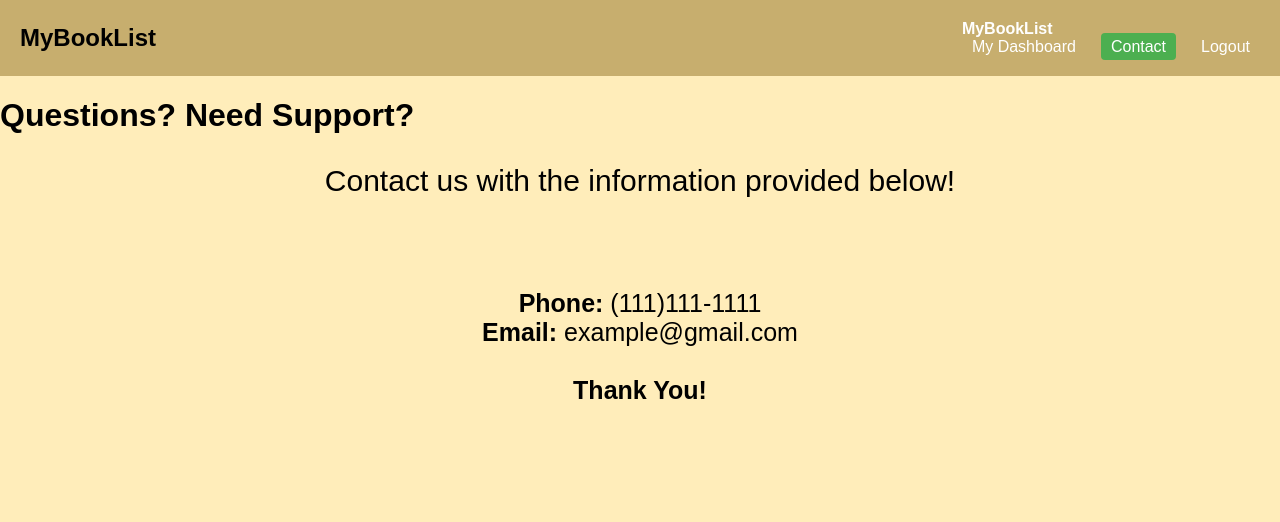
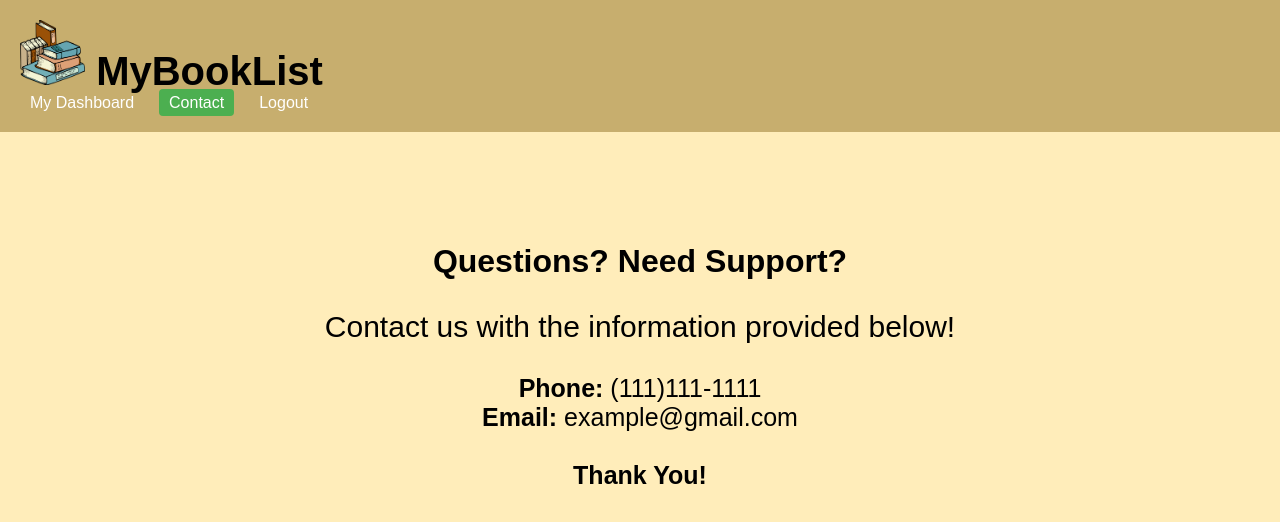
Before and after one commit to VoyagerVII/Internet-Programming---My-Book-List, a website: page Front/contactlog.html in a window 1280 px wide. Drawn offline with Linux system fonts and the light colour scheme.

Commit message:
small changes to new contact file

```diff
--- a/Front/contactlog.html
+++ b/Front/contactlog.html
@@ -8,10 +8,12 @@
 </head>
 <body>
     <header>
-        <h1>MyBookList</h1>
         <nav>
             <div class="heading">
-                <h4>MyBookList</h4>
+                <h4 style="font-size: 40px" >
+                    <img src="./images/books.png" alt="nice book" width="65" height="65">
+                    <a href="./index.html" style="text-decoration: none; color: black; cursor: pointer;">MyBookList</a>
+                </h4>
             </div>
 
             <ul class="nav-links">
@@ -22,12 +24,14 @@
         </nav>
     </header>
 
-    <div class="body-text"><h1>Questions? Need Support?</h1></div>
-
         <center>
-        <p style="font-size: 30px;">Contact us with the information provided below!</p>
         <br>
         <br>
+        <br>
+        <br>
+        <br>
+        <div class="body-text"><h1>Questions? Need Support?</h1></div>
+        <p style="font-size: 30px;">Contact us with the information provided below!</p>
         <p style="font-size: 25px;">
             <b>Phone:</b> (111)111-1111
             <br>
```
